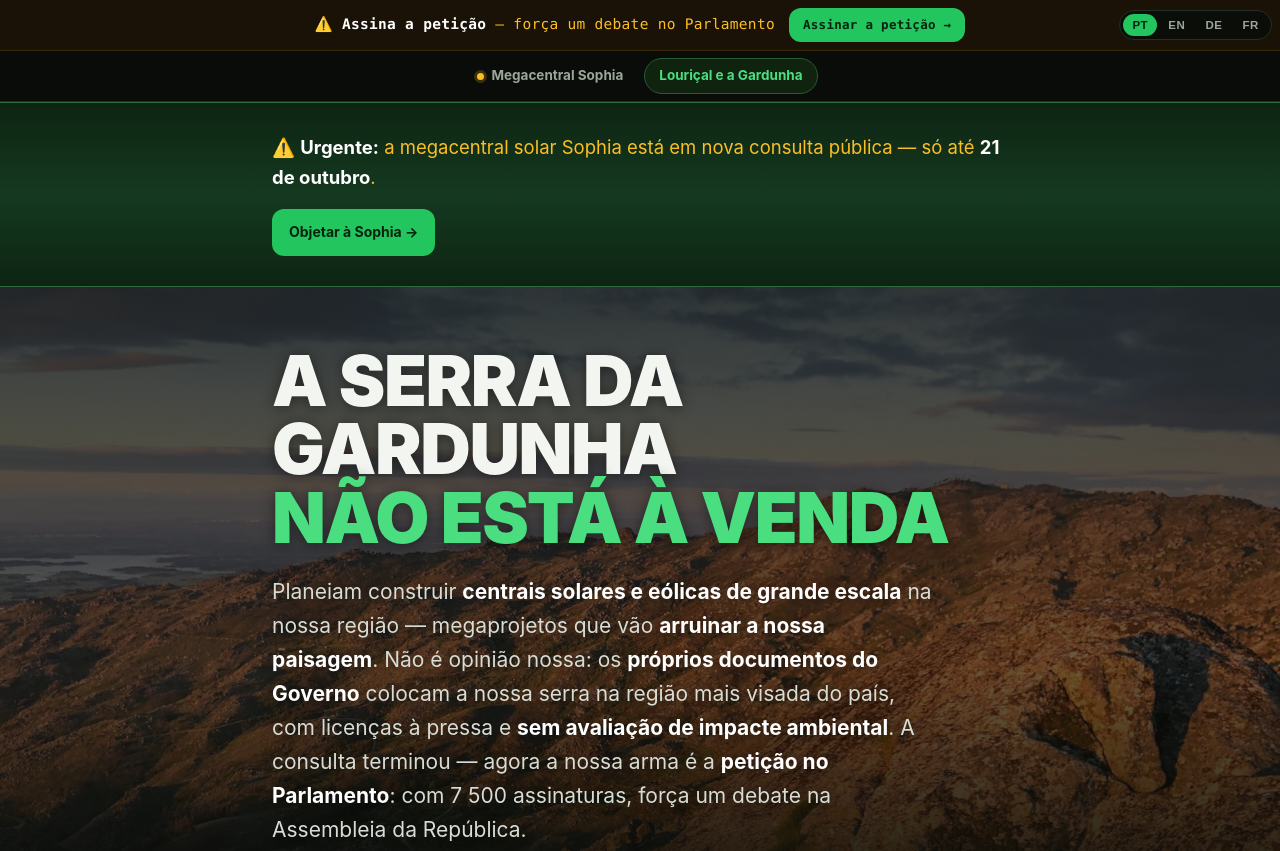
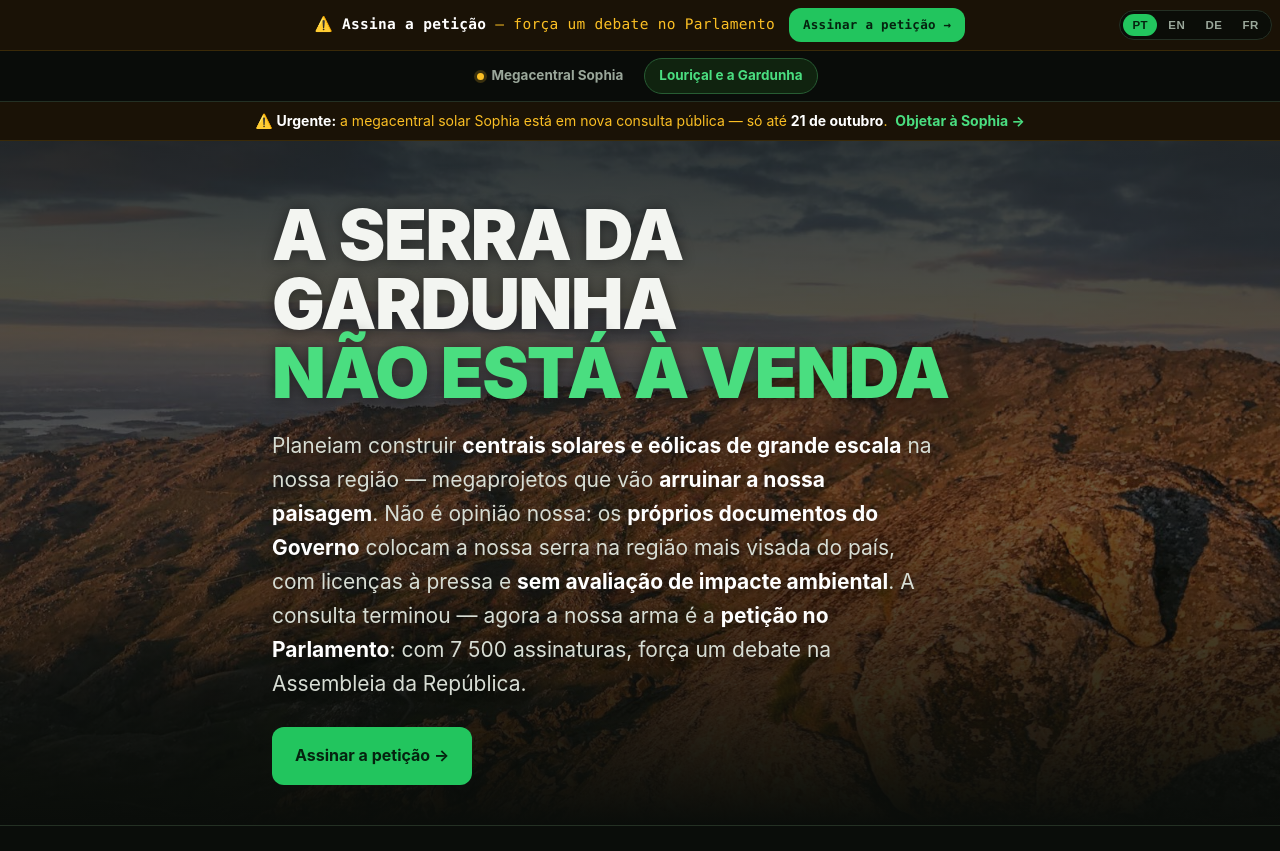
Before and after one commit to hexgeta/salvargardunha, a website: page lourical.html in a window 1280 px wide. Shown: the top 851 px of the page. Drawn offline with Linux system fonts and the light colour scheme; no server answers.

Commit message:
lourical: Sophia banner → slim one-line strip
Co-Authored-By: Claude Opus 5.5 <noreply@anthropic.com>

```diff
--- a/lourical.html
+++ b/lourical.html
@@ -59,6 +59,11 @@
     ol.how li{font-size:15px}
   }
   .bar b{color:#fff}
+  .sophia-strip{background:#1a1206;border-bottom:1px solid #3a2a08;color:var(--amber);font-size:14px;line-height:1.45;text-align:center;padding:9px 16px}
+  .sophia-strip b{color:#fff}
+  .sophia-strip a{color:var(--green);font-weight:700;text-decoration:none;white-space:nowrap;margin-left:4px}
+  .sophia-strip a:hover{text-decoration:underline}
+  @media(max-width:640px){.sophia-strip{font-size:13px;padding:8px 14px}}
   .topstick{position:sticky;top:0;z-index:50}
   .campnav{display:flex;justify-content:center;gap:6px;background:rgba(10,13,10,.94);border-bottom:1px solid var(--line);padding:7px 12px;backdrop-filter:blur(6px)}
   .campnav a{display:inline-flex;align-items:center;gap:7px;font-size:13.5px;font-weight:700;color:var(--muted);text-decoration:none;padding:6px 14px;border-radius:999px;border:1px solid transparent;white-space:nowrap;transition:color .15s ease,border-color .15s ease}
@@ -242,12 +247,7 @@
 <nav class="campnav" aria-label="Campanhas"><a data-path="/sophia" data-i18n="nav_sophia"><span class="live"></span>Megacentral Sophia</a><a data-path="/lourical" class="on" aria-current="page" data-i18n="nav_lourical">Louriçal e a Gardunha</a></nav>
 </div>
 
-<section class="cta-band">
-  <div class="wrap">
-    <p class="cta-urgent" data-i18n="sophia_band">⚠️ <b>Urgente:</b> a megacentral solar Sophia está em nova consulta pública — só até <b>21 de outubro</b>.</p>
-    <div class="cta"><a class="btn btn-primary btn-sm" href="/sophia" data-i18n="sophia_band_btn">Objetar à Sophia →</a></div>
-  </div>
-</section>
+<div class="sophia-strip"><span data-i18n="sophia_band">⚠️ <b>Urgente:</b> a megacentral solar Sophia está em nova consulta pública — só até <b>21 de outubro</b>.</span> <a href="/sophia" data-i18n="sophia_band_btn">Objetar à Sophia →</a></div>
 
 <header>
   <div class="wrap">
```
